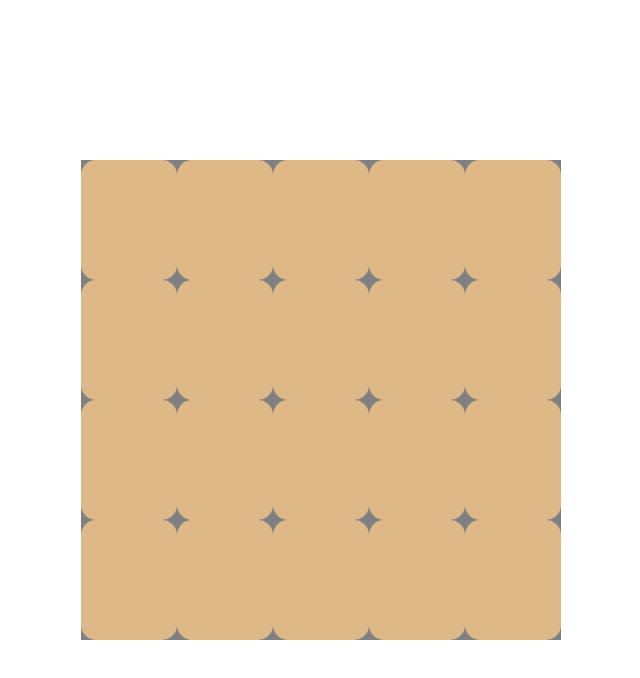
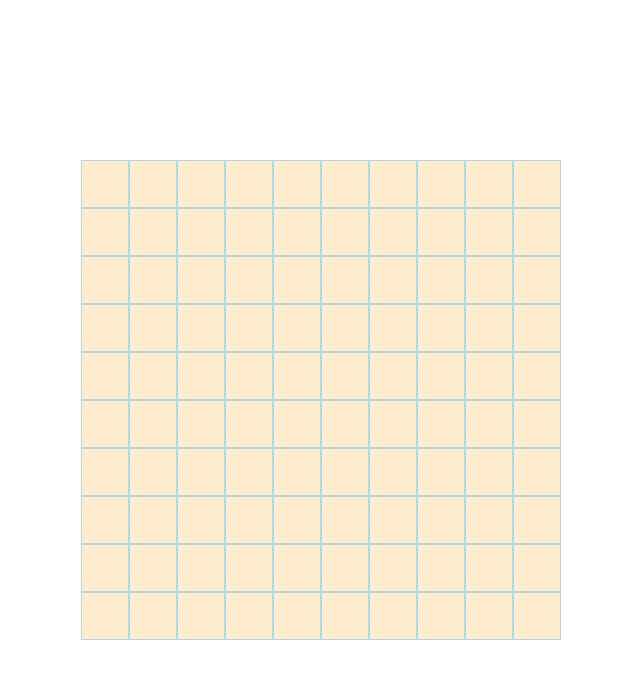
Before and after one commit to domstrueboy/thegame, a plain HTML site: page index.html in a window 1280 px wide. Shown: the whole page, without its empty margins (319-959 px from the left). Drawn offline with Linux system fonts and the light colour scheme.

Commit message:
markup and styles changes

```diff
--- a/css/main.css
+++ b/css/main.css
@@ -11,7 +11,7 @@ body {
 .field {
     min-width: 480px;
     min-height: 480px;
-    background-color: gray;
+    background-color: lightblue;
     display: flex;
     flex-direction: column;
     justify-content: center;
@@ -26,13 +26,29 @@ body {
 }
 .cell {
     flex: 1;
-    background-color: burlywood;
-    transition: all 0.25s;
+    transition: all 0.15s;
     padding: 1px;
-    border-radius: 15px;
 }
-.cell:hover {
-    /*background-color: coral;*/
+.cell__content {
+    background-color: coral;
+    height: 100%;
+    width: 100%;
+    position: relative;
+}
+.cell__content:hover {
+    cursor: pointer;
+}
+.cell__content:active {
+    cursor: wait;
+}
+.cell__cover {
+    background-color: blanchedalmond;
+    height: 100%;
+    width: 100%;
+    position: absolute;
+    transition: all 0.15s;
+}
+.cell__cover_opened {
     transform: rotateY(90deg);
     transform-origin: left;
 }
--- a/js/main.js
+++ b/js/main.js
@@ -3,8 +3,8 @@
 const field = document.querySelector('.field');
 
 // Initial values:
-let numberOfRows    = 4,
-    numberOfColumns = 5;
+let numberOfRows    = 10,
+    numberOfColumns = 10;
 
 // Заполнение поля клетками
 for (let i = 0; i < numberOfRows; i++) {
@@ -16,11 +16,14 @@ for (let i = 0; i < numberOfRows; i++) {
         cell.classList.add('cell', `column${j}`);
         row.appendChild(cell);
 
-        //cell.style.height = cell.style.width;
+            let cellContent = document.createElement("div");
+            cellContent.classList.add('cell__content');
+            cell.appendChild(cellContent);
 
-        let cellContent = document.createElement("div");
-        cellContent.classList.add('cell__content');
-        cell.appendChild(cellContent);
+                let cellCover = document.createElement("div");
+                cellCover.classList.add('cell__cover');
+                cellContent.appendChild(cellCover);
+                cellCover.addEventListener('click', e => e.target.classList.add('cell__cover_opened') );
     }
 }
 
```
